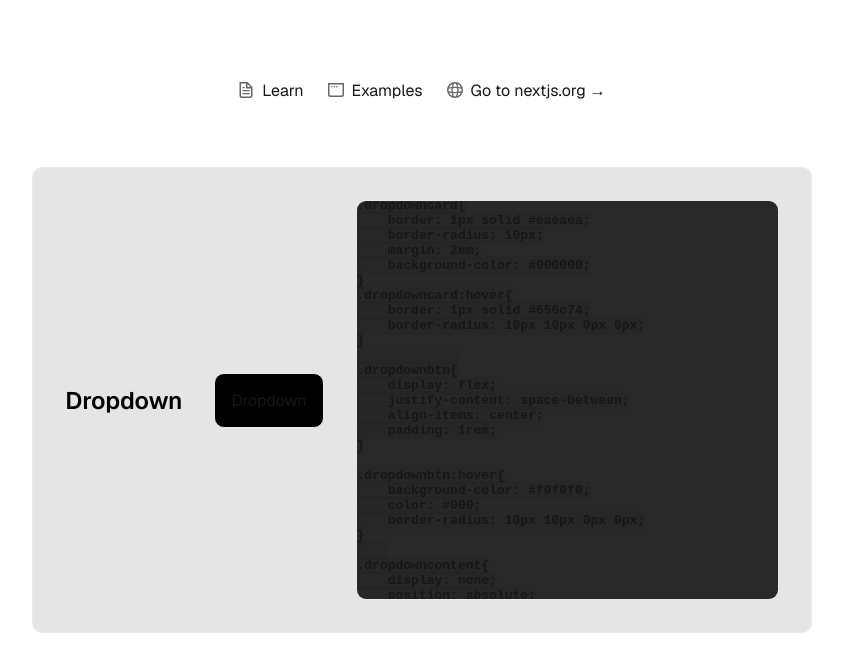
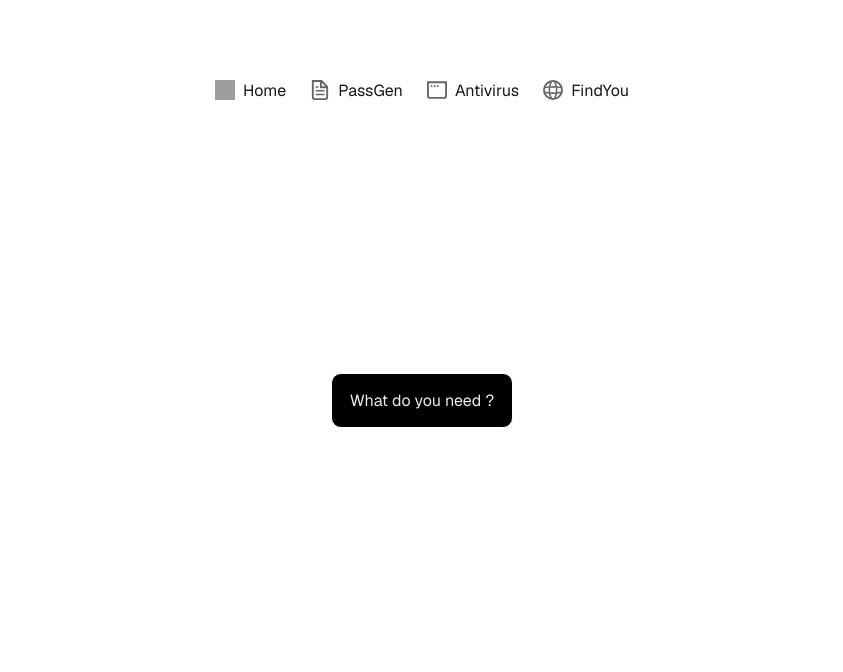
Before and after one commit to VJYF/App_NextJS, a Next.js app in the folder app/: page / in a window 1280 px wide. Shown: the top 672 px of the page, without its empty margins (218-1061 px from the left). Built offline with nearby package versions, Linux system fonts and the light colour scheme; grey boxes are pictures that could not be loaded.

Commit message:
Renamed footer to Header & First Item into Dropdown + Removed extre code and designed the dropdown component + added links to the others pages

```diff
--- /dev/null
+++ b/app/components/Dropdown.js
@@ -0,0 +1,28 @@
+import styles from '../styles/Dropdown.module.css';
+import Link from 'next/link';
+
+export default function HomeDropdown() {
+    return (
+        <>
+        <Dropdown />
+        </>
+    );
+}
+
+export function Dropdown() {
+    return (
+        <>
+        <div className={styles.dropdowncard}>
+            <div className={styles.dropdownbtn}>What do you need ?</div>
+            <span className={styles.space}>
+
+            </span>
+            <div className={styles.dropdowncontent}>
+            <Link href="/PassGen">Password generator</Link>
+            <Link href="/AV">Antivirus</Link>
+            <Link href="/FindYou">FindYou</Link>
+            </div>
+        </div>
+        </>
+    );
+}
--- a/app/components/Firstitem.js
+++ /dev/null
@@ -1,125 +0,0 @@
-import styles from '../styles/Firstitem.module.css';
-
-export default function Firstitem() {
-    return (
-        <>
-        <div className={styles.dropdown}>
-
-        <div className={styles.itemtitle}>
-            Dropdown
-        </div>
-        <Dropdown />
-        <ShowCode />
-        </div>
-        </>
-    );
-}
-
-export function Dropdown() {
-    return (
-        <>
-        <div className={styles.dropdowncard}>
-            <div className={styles.dropdownbtn}>Dropdown</div>
-            <div className={styles.dropdowncontent}>
-                <a href="#">Link 1</a>
-                <a href="#">Link 2</a>
-                <a href="#">Link 3</a>
-            </div>
-        </div>
-        </>
-    );
-}
-
-export function ShowCode(){
-    return(
-        <>
-        <div className={styles.codecontainer}>
-            <pre>
-                <code className={styles.code}>
-                    <div>HTML</div>
-                    {`
-<div className={styles.dropdowncard}>
-    <div className={styles.dropdownbtn}>Dropdown</div>
-        <div className={styles.dropdowncontent}>
-            <a href="#">Link 1</a>
-            <a href="#">Link 2</a>
-            <a href="#">Link 3</a>
-        </div>
-    </div>
-</div>`}
-                </code>
-                <code className={styles.code}>
-                    <div>CSS</div>
-                    {`
-.dropdown{
-    border: 1px solid#eaeaea;
-    border-radius: 10px;
-    padding: 2em;
-    display: flex;
-    background-color: #e4e4e4f5;
-}
-
-.dropdown:hover{
-    border: 1px solid #656c74;
-}
-
-.dropdowncard{
-    border: 1px solid #eaeaea;
-    border-radius: 10px;
-    margin: 2em;
-    background-color: #000000;
-}
-.dropdowncard:hover{
-    border: 1px solid #656c74;
-    border-radius: 10px 10px 0px 0px;
-}
-
-.dropdownbtn{
-    display: flex;
-    justify-content: space-between;
-    align-items: center;
-    padding: 1rem;
-}
-
-.dropdownbtn:hover{
-    background-color: #f0f0f0;
-    color: #000;
-    border-radius: 10px 10px 0px 0px;
-}
-
-.dropdowncontent{
-    display: none;
-    position: absolute;
-    background-color: #f9f9f9;
-    min-width: 109px;
-    z-index: 1;
-    border-bottom: 1px solid #656c74;
-    border-left: 1px solid #656c74;
-    border-right: 1px solid #656c74;
-    border-radius: 0px 0px 10px 10px;
-}
-
-
-.dropdowncontent a{
-    color: black;
-    padding: 12px 16px;
-    text-decoration: none;
-    display: block;
-}
-
-.dropdowncontent a:hover{
-    background-color: black;
-    color: white;
-}
-
-.dropdowncard:hover .dropdowncontent{
-    display: block;
-}
-              `}
-                </code>
-            </pre>
-        </div>
-
-        </>
-    );
-}
--- a/app/components/Footer.js
+++ /dev/null
@@ -1,53 +0,0 @@
-import styles from '../styles/Footer.module.css'
-import Image from 'next/image'
-
-export default function Footer() {
-    return (
-        < >
-        <footer className={styles.footer}>
-          <a
-            href=""
-            target="_blank"
-            rel="noopener noreferrer"
-            >
-            <Image
-              aria-hidden
-              src="/file.svg"
-              alt="File icon"
-              width={16}
-              height={16}
-              />
-            Learn
-          </a>
-          <a
-            href=""
-            target="_blank"
-            rel="noopener noreferrer"
-            >
-            <Image
-              aria-hidden
-              src="/window.svg"
-              alt="Window icon"
-              width={16}
-              height={16}
-              />
-            Examples
-          </a>
-          <a
-            href=""
-            target="_blank"
-            rel="noopener noreferrer"
-            >
-            <Image
-              aria-hidden
-              src="/globe.svg"
-              alt="Globe icon"
-              width={16}
-              height={16}
-              />
-            Go to nextjs.org →
-          </a>
-        </footer>
-        </>
-    )
-}
--- /dev/null
+++ b/app/components/Header.js
@@ -0,0 +1,52 @@
+import styles from '../styles/Header.module.css'
+import Image from 'next/image'
+import Link from 'next/link'
+
+export default function Header() {
+    return (
+        < >
+        <nav className={styles.nav}>
+        <Link href="/">
+            <Image
+              aria-hidden
+              src="/home.svg"
+              alt="Home icon"
+              width={20}
+              height={20}
+              />
+            Home
+          </Link>
+          <Link href="/PassGen">
+            <Image
+              aria-hidden
+              src="/file.svg"
+              alt="File icon"
+              width={20}
+              height={20}
+              />
+            PassGen
+          </Link>
+          <Link href="/Antivirus">
+            <Image
+              aria-hidden
+              src="/window.svg"
+              alt="Window icon"
+              width={20}
+              height={20}
+              />
+            Antivirus
+          </Link>
+          <Link href="/FindYou">
+            <Image
+              aria-hidden
+              src="/globe.svg"
+              alt="Globe icon"
+              width={20}
+              height={20}
+              />
+            FindYou
+          </Link>
+        </nav>
+        </>
+    )
+}
--- a/app/pages/index.js
+++ b/app/pages/index.js
@@ -1,9 +1,9 @@
 import Head from "next/head";
-import Footer from "@/components/Footer";
+import Header from "../components/Header";
 import Image from "next/image";
 import { Geist, Geist_Mono } from "next/font/google";
 import styles from "@/styles/Home.module.css";
-import Firstitem from "@/components/Firstitem";
+import HomeDropdown from "@/components/Dropdown";
 
 const geistSans = Geist({
   variable: "--font-geist-sans",
@@ -19,15 +19,15 @@ export default function Home() {
   return (
     <>
       <Head>
-        <title>Easy Components</title>
+        <title>SecurePlace</title>
         <meta name="viewport" content="width=device-width, initial-scale=1" />
         <link rel="icon" href="/favicon.ico" />
       </Head>
       <div className={`${styles.page} ${geistSans.variable} ${geistMono.variable}`}>
+      <Header />
         <main className={styles.main}>
-          <Firstitem />
+          <HomeDropdown />
         </main>
-      <Footer />
       </div>
     </>
   );
--- a/app/styles/Firstitem.module.css
+++ b/app/styles/Dropdown.module.css
@@ -1,28 +1,5 @@
-.itemtitle{
-    font-size: 1.5rem;
-    font-weight: 600;
-    color: #000000;
-    align-content: center;
-}
-.code{
-
-    align-content: center;
-}
-
-.codecontainer{
-    display: flex;
-    justify-content: space-between;
-    align-items: center;
+.dropdown{
     border: 1px solid #eaeaea;
-    border-radius: 10px;
-    background-color: #292929;
-    overflow-y: auto;
-    max-height: 50vh;
-    overflow-x:hidden;
-}
-
-.dropdown{
-    border: 1px solid#eaeaea;
     border-radius: 10px;
     padding: 2em;
     display: flex;
@@ -41,6 +18,7 @@
     margin: 2em;
     background-color: #000000;
     max-height: 55px;
+    animation: flashborder 1s infinite;
 }
 .dropdowncard:hover{
     border: 1px solid #656c74;
@@ -49,9 +27,10 @@
 
 .dropdownbtn{
     display: flex;
-    justify-content: space-between;
     align-items: center;
     padding: 1rem;
+    min-width: 180px;
+    justify-content: center;
 }
 
 .dropdownbtn:hover{
@@ -64,20 +43,23 @@
     display: none;
     position: absolute;
     background-color: #f9f9f9;
-    min-width: 109px;
+    min-width: 160px;
     z-index: 1;
     border-bottom: 1px solid #656c74;
     border-left: 1px solid #656c74;
     border-right: 1px solid #656c74;
     border-radius: 0px 0px 10px 10px;
+    justify-items: center;
 }
 
 
 .dropdowncontent a{
     color: black;
     padding: 12px 16px;
+    width: 100%;
     text-decoration: none;
     display: block;
+    border-radius: 10px;
 }
 
 .dropdowncontent a:hover{
@@ -88,3 +70,14 @@
 .dropdowncard:hover .dropdowncontent{
     display: block;
 }
+
+.space{
+    height: 3px;
+    display: block;
+}
+
+@keyframes flashborder {
+    0% { color: #1f1e1e; border-color: #1f1e1e;}
+    50% { color: #eaeaea;border-color: #ffffff; }
+    100% { color: #1f1e1e; border-color: #1f1e1e;}
+}
--- a/app/styles/Footer.module.css
+++ /dev/null
@@ -1,15 +0,0 @@
-
-.footer {
-  display: flex;
-  gap: 24px;
-}
-
-.footer a {
-  display: flex;
-  align-items: center;
-  gap: 8px;
-}
-
-.footer img {
-  flex-shrink: 0;
-}
--- /dev/null
+++ b/app/styles/Header.module.css
@@ -0,0 +1,34 @@
+
+.nav {
+  display: flex;
+  gap: 24px;
+  justify-content: center;
+}
+
+.nav a {
+  display: flex;
+  align-items: center;
+  gap: 8px;
+}
+
+.nav img {
+  flex-shrink: 0;
+}
+
+/* Enable hover only on non-touch devices */
+@media (hover: hover) and (pointer: fine) {
+  a.primary:hover {
+    background: var(--button-primary-hover);
+    border-color: transparent;
+  }
+
+  a.secondary:hover {
+    background: var(--button-secondary-hover);
+    border-color: transparent;
+  }
+
+  .Header a:hover {
+    text-decoration: underline;
+    text-underline-offset: 4px;
+  }
+}
```
